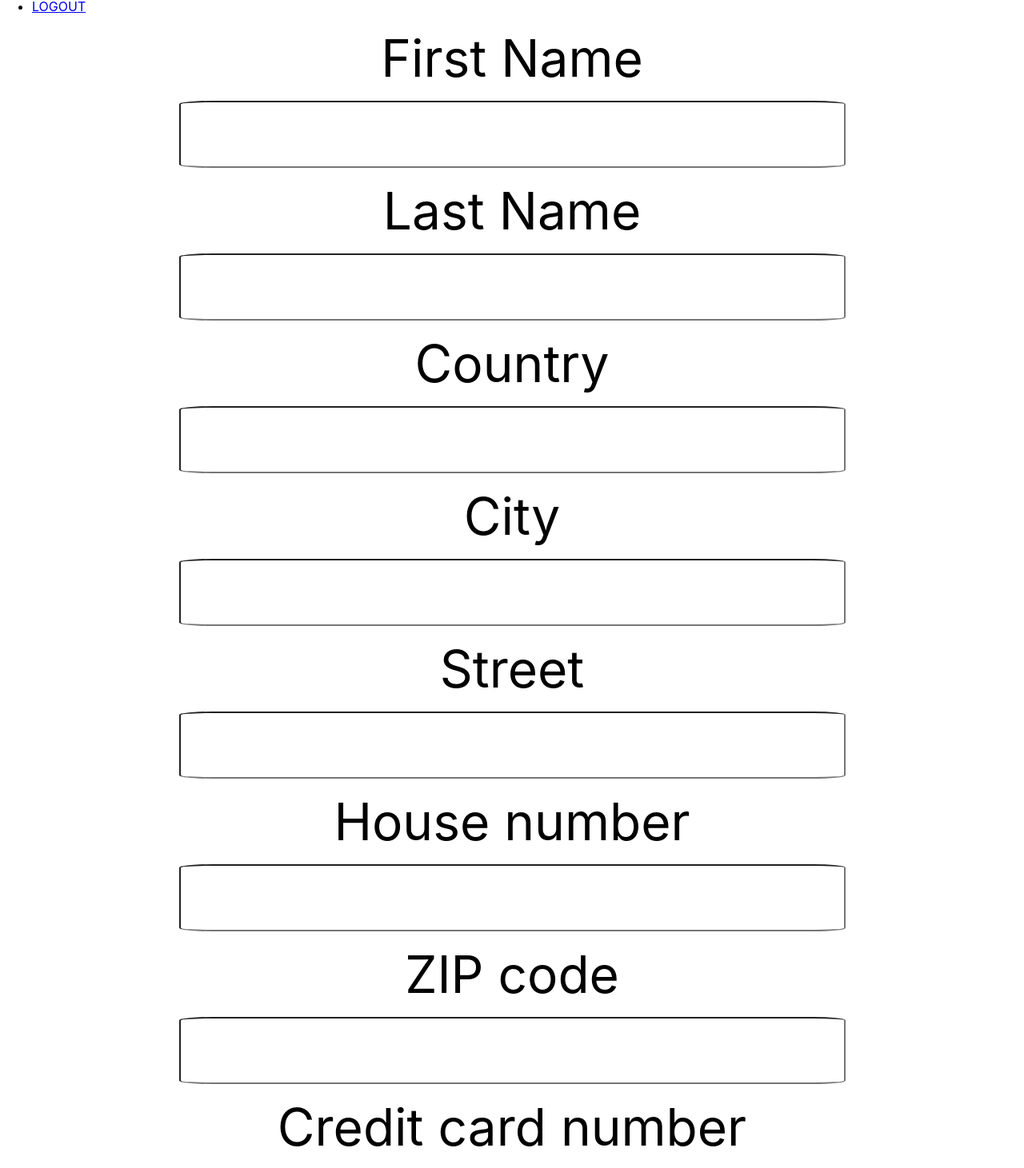
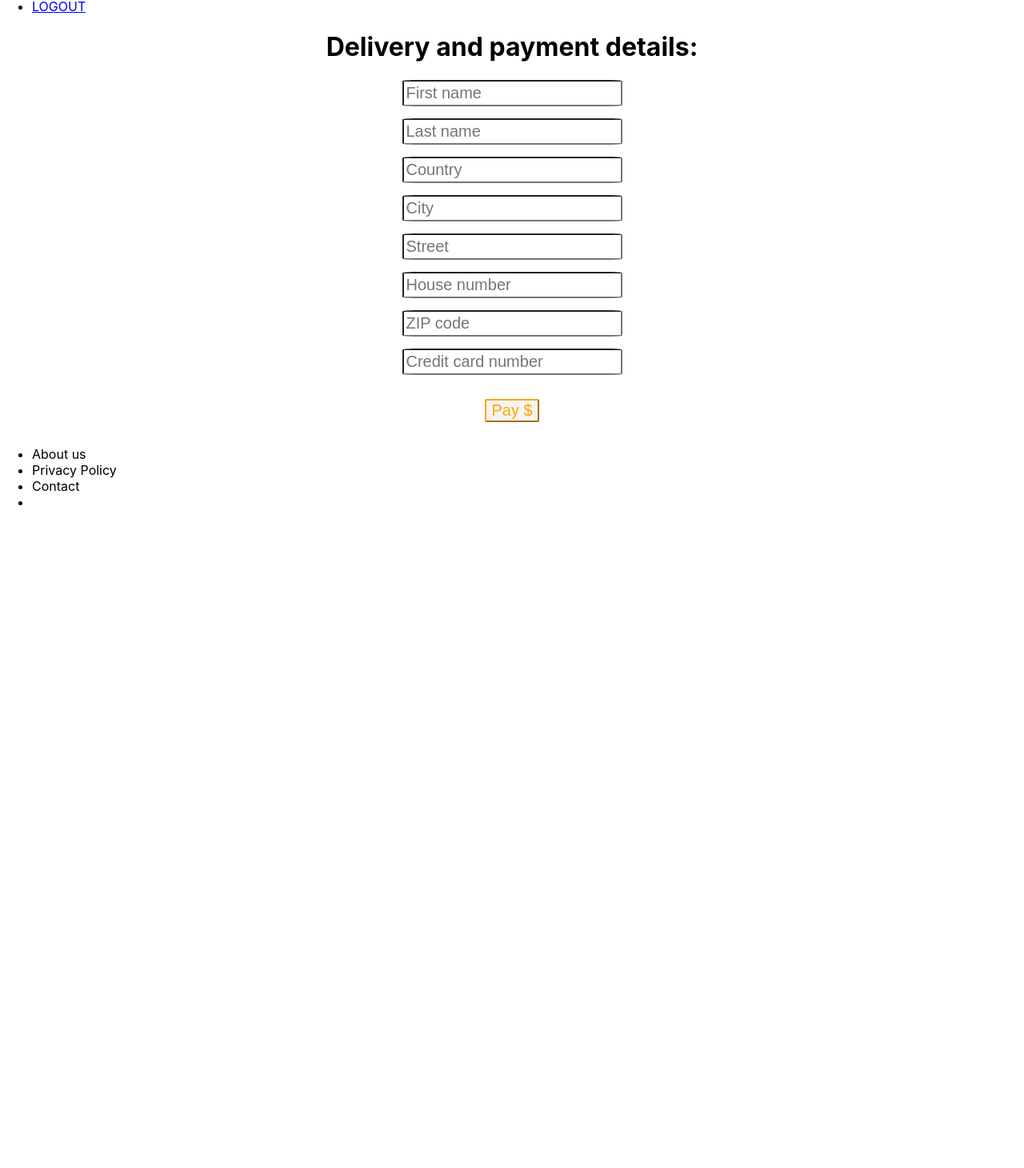
Before and after one commit to havszab/shitwish-frontend-service, a React app: page /payment in a window 1280 px wide. Shown: the part 438-1899 px from the top of the page at 80% size. After the commit the page ends 1092 px from the top, so only its background shows below. Built offline with nearby package versions, Linux system fonts and the light colour scheme.

Commit message:
sell items refactor, css styling on payment info

```diff
--- a/src/components/Payment/PaymentInfoForm.js
+++ b/src/components/Payment/PaymentInfoForm.js
@@ -32,45 +32,38 @@ class PaymentInfoForm extends Component {
     render() {
         return (
             <div>
+                <h1>Delivery and payment details: </h1>
                 <form action="">
                     <div>
-                        <label htmlFor="firstName">First Name</label>
-                        <input type="firstName" name="firstName" value={this.state.firstName} onChange={this.handleChange}/>
+                        <input placeholder={"First name"} type="firstName" name="firstName" value={this.state.firstName} onChange={this.handleChange}/>
                     </div>
 
                     <div>
-                        <label htmlFor="lastName">Last Name</label>
-                        <input type="lastName" name="lastName" value={this.state.lastName} onChange={this.handleChange}/>
+                        <input placeholder={"Last name"} type="lastName" name="lastName" value={this.state.lastName} onChange={this.handleChange}/>
                     </div>
 
                     <div>
-                        <label htmlFor="country">Country</label>
-                        <input type="country" name="country" value={this.state.country} onChange={this.handleChange}/>
+                        <input placeholder={"Country"} type="country" name="country" value={this.state.country} onChange={this.handleChange}/>
                     </div>
 
                     <div>
-                        <label htmlFor="city">City</label>
-                        <input type="city" name="city" value={this.state.city} onChange={this.handleChange}/>
+                        <input placeholder={"City"} type="city" name="city" value={this.state.city} onChange={this.handleChange}/>
                     </div>
 
                     <div>
-                        <label htmlFor="street">Street</label>
-                        <input type="street" name="street" value={this.state.street} onChange={this.handleChange}/>
+                        <input placeholder={"Street"} type="street" name="street" value={this.state.street} onChange={this.handleChange}/>
                     </div>
 
                     <div>
-                        <label htmlFor="houseNumber">House number</label>
-                        <input type="houseNumber" name="houseNumber" value={this.state.houseNumber} onChange={this.handleChange}/>
+                        <input placeholder={"House number"} type="houseNumber" name="houseNumber" value={this.state.houseNumber} onChange={this.handleChange}/>
                     </div>
 
                     <div>
-                        <label htmlFor="zipCode">ZIP code</label>
-                        <input type="zipCode" name="zipCode" value={this.state.zipCode} onChange={this.handleChange}/>
+                        <input placeholder={"ZIP code"} type="zipCode" name="zipCode" value={this.state.zipCode} onChange={this.handleChange}/>
                     </div>
 
                     <div>
-                        <label htmlFor="creditCardNumber">Credit card number</label>
-                        <input type="creditCardNumber" name="creditCardNumber" value={this.state.creditCardNumber} onChange={this.handleChange}/>
+                        <input placeholder={"Credit card number"} type="creditCardNumber" name="creditCardNumber" value={this.state.creditCardNumber} onChange={this.handleChange}/>
                     </div>
 
                     <button>Pay {this.props.total}$</button>
--- a/src/containers/Cart/Cart.js
+++ b/src/containers/Cart/Cart.js
@@ -3,12 +3,10 @@ import Items from "../../components/Items/Items";
 import axios from "axios";
 import {Link} from 'react-router-dom';
 
-const ip = "http://192.168.160.178:8762";
 const ZUULserviceURL = "https://shitwish-zuul.azurewebsites.net";
 const removeUrlBase = ZUULserviceURL + "/cart-service/removeItem?buyerId=";
 const itemUrlPart = ZUULserviceURL + "&itemId=";
-const getItemsUrl = ip + "/cart-service/cartitems?buyerId=";
-//const simpleItemUrl = ZUULserviceURL + "/item-service/items";
+const getItemsUrl = ZUULserviceURL + "/cart-service/cartitems?buyerId=";
 
 class Cart extends Component {
 
--- a/src/containers/SellItem/SellItem.css
+++ b/src/containers/SellItem/SellItem.css
@@ -8,7 +8,7 @@ form * {
     display: block;
     margin: auto;
     margin-top: 15px;
-    font-size: 2em;
+    font-size: 20px;
 }
 
 form input {
--- a/src/containers/SellItem/SellItem.js
+++ b/src/containers/SellItem/SellItem.js
@@ -1,7 +1,6 @@
 import React, {Component} from 'react';
 import './SellItem.css';
 import axios from "axios";
-import {Link} from "react-router-dom";
 
 const postItemUrl = "http://192.168.160.182:8762/item-service/items";
 
@@ -28,17 +27,17 @@ class SellItem extends Component {
         this.setState({
             [name]: value
         });
-    }
+    };
 
 
-    itemPostHandler = (index) => {
-        console.log(this.state)
+    itemPostHandler = () => {
+        console.log(this.state);
         axios.post(postItemUrl, this.state)
             .catch(error => {
                     console.log("Posting item failed: " + error)
                 }
             );
-    }
+    };
 
 
     render() {
@@ -51,22 +50,22 @@ class SellItem extends Component {
                            id="name"
                            placeholder="Item name"
                            required
-                           onChange={this.handleChange}></input>
+                           onChange={this.handleChange}/>
                     <input name="price"
                            id="price"
                            placeholder="Price"
                            required
-                           onChange={this.handleChange}></input>
+                           onChange={this.handleChange}/>
                     <input name="description"
                            id="description"
                            placeholder="Description"
                            required
-                           onChange={this.handleChange}></input>
+                           onChange={this.handleChange}/>
                     <input name="img"
                            id="img"
                            placeholder="Picture URL"
                            required
-                           onChange={this.handleChange}></input>
+                           onChange={this.handleChange}/>
                     <button onClick={this.itemPostHandler}>Submit</button>
                 </form>
 
```
